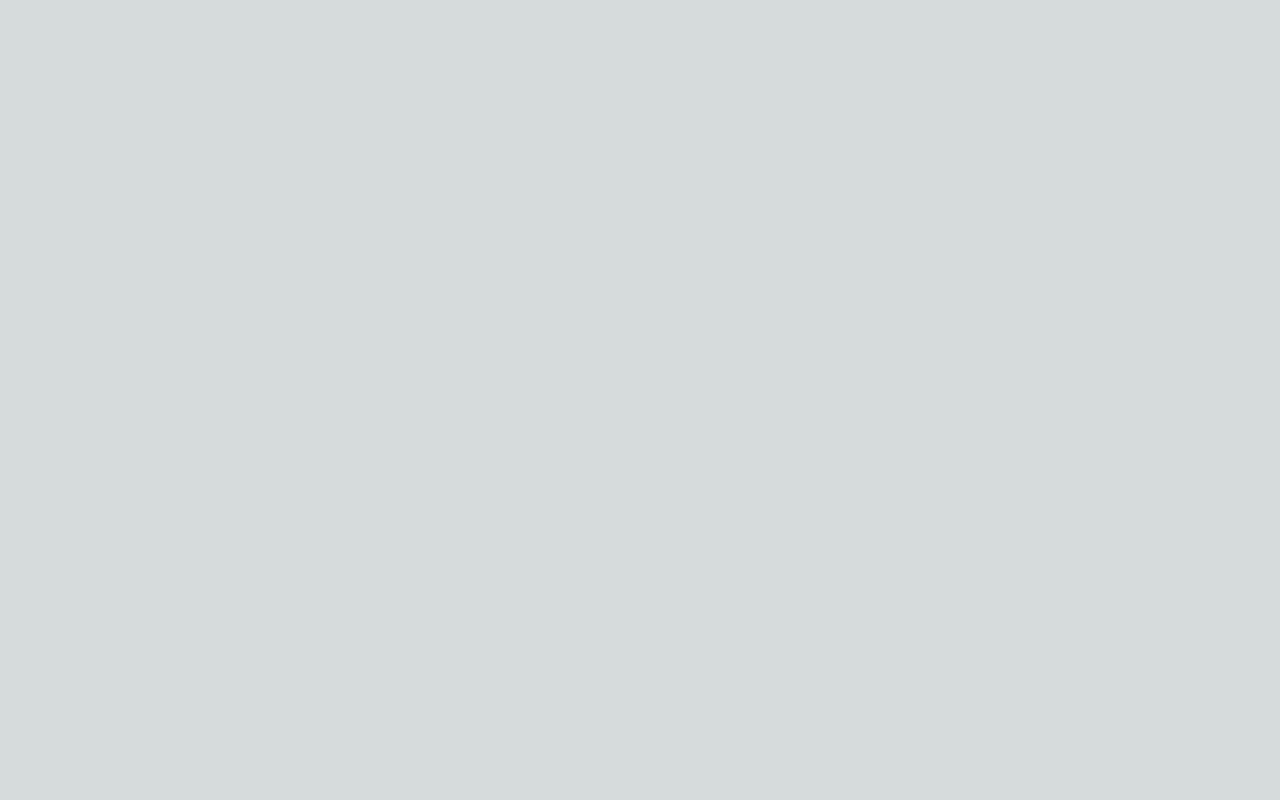
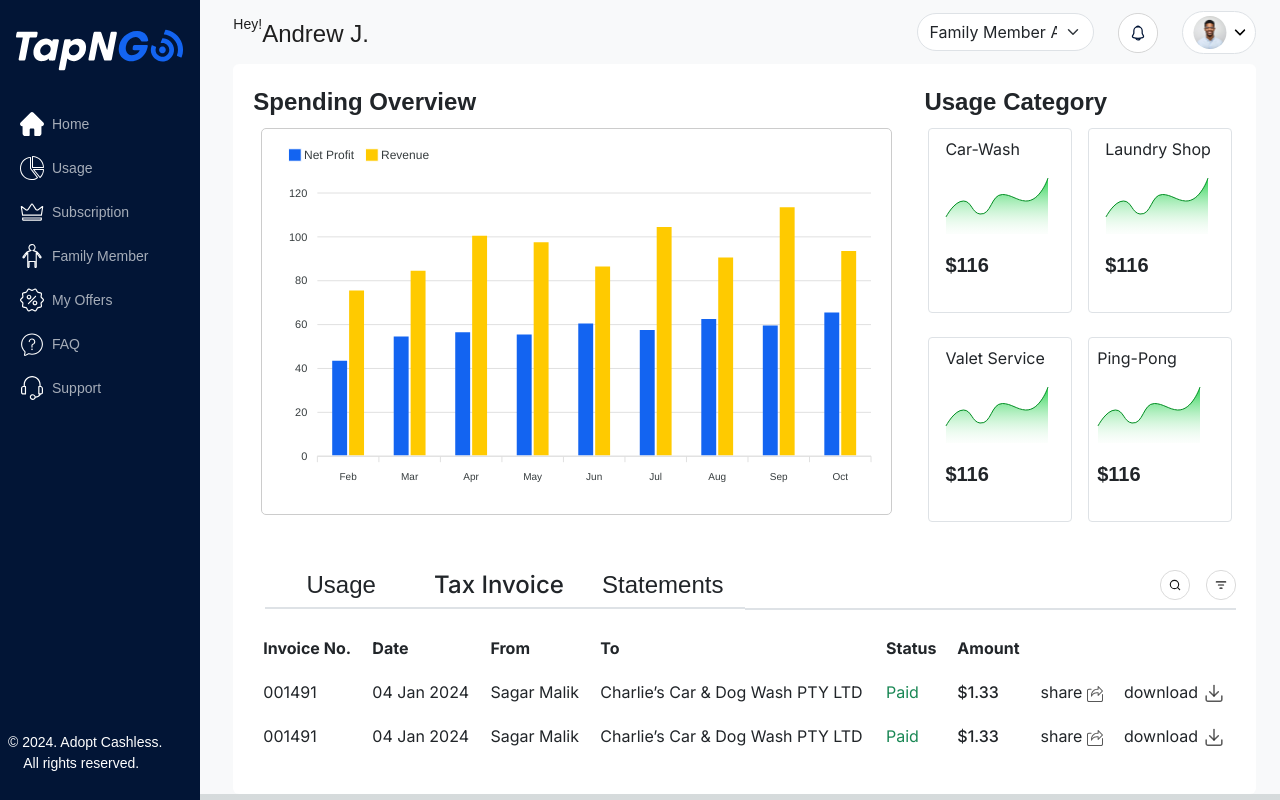
Before and after one commit to Abheerajput/tapngo, a Next.js app: page /Dashboard/Usages in a window 1280 px wide. Built offline with nearby package versions, Linux system fonts and the light colour scheme.

Commit message:
subcription-

```diff
--- a/src/app/Dashboard/Usages/page.tsx
+++ b/src/app/Dashboard/Usages/page.tsx
@@ -13,123 +13,122 @@ const Usages: React.FC = () => {
 
 
 
-//   const barSeries = [
-//     {
-//       name: 'Net Profit',
-//       data: [44, 55, 57, 56, 61, 58, 63, 60, 66],
-//       color: '#1364F1',
-//     },
-//     {
-//       name: 'Revenue',
-//       data: [76, 85, 101, 98, 87, 105, 91, 114, 94],
-//       color: '#FFCA00',
-//     },
-//   ];
+  const barSeries = [
+    {
+      name: 'Net Profit',
+      data: [44, 55, 57, 56, 61, 58, 63, 60, 66],
+      color: '#1364F1',
+    },
+    {
+      name: 'Revenue',
+      data: [76, 85, 101, 98, 87, 105, 91, 114, 94],
+      color: '#FFCA00',
+    },
+  ];
 
-//   const barOptions: ApexOptions = {
-//     chart: {
-//       type: 'bar',
-//       height: 356,
-//       toolbar: {
-//         show: false,
-//       },
-//     },
-//     plotOptions: {
-//       bar: {
-//         horizontal: false,
-//         columnWidth: '55%',
-//       },
-//     },
-//     dataLabels: {
-//       enabled: false,
-//     },
-//     stroke: {
-//       show: true,
-//       width: 2,
-//       colors: ['transparent'],
-//     },
-//     xaxis: {
-//       categories: ['Feb', 'Mar', 'Apr', 'May', 'Jun', 'Jul', 'Aug', 'Sep', 'Oct'],
-//       labels: {
-//         show: true,
-//         style: {
-//           fontSize: '10px',
-//         },
-//       },
-//     },
-//     fill: {
-//       opacity: 1,
-//     },
-//     tooltip: {
-//       y: {
-//         formatter: function (val) {
-//           return "$ " + val + " thousands";
-//         },
-//       },
-//     },
-//     annotations: {
-//       xaxis: [],
-//     },
-//     legend: {
-//       position: 'top',
-//       horizontalAlign: 'left',
-//     },
-//   };
+  const barOptions: ApexOptions = {
+    chart: {
+      type: 'bar',
+      height: 356,
+      toolbar: {
+        show: false,
+      },
+    },
+    plotOptions: {
+      bar: {
+        horizontal: false,
+        columnWidth: '55%',
+      },
+    },
+    dataLabels: {
+      enabled: false,
+    },
+    stroke: {
+      show: true,
+      width: 2,
+      colors: ['transparent'],
+    },
+    xaxis: {
+      categories: ['Feb', 'Mar', 'Apr', 'May', 'Jun', 'Jul', 'Aug', 'Sep', 'Oct'],
+      labels: {
+        show: true,
+        style: {
+          fontSize: '10px',
+        },
+      },
+    },
+    fill: {
+      opacity: 1,
+    },
+    tooltip: {
+      y: {
+        formatter: function (val) {
+          return "$ " + val + " thousands";
+        },
+      },
+    },
+    annotations: {
+      xaxis: [],
+    },
+    legend: {
+      position: 'top',
+      horizontalAlign: 'left',
+    },
+  };
 
-// if (typeof window == "undefined") {
-//    return;
-// }
 
   return (
-    // <Layout>
-    //   <div className='bg-white custom-padding rounded-2'>
-    //     <Row>
-    //       <Col xs={12} md={8}>
-    //         <span className='fs_24 fw-semibold red_ff text-dark'>Spending Overview</span>
-    //         <div className='p-2'>
-    //           <div className="chart-container">
-    //             <ReactApexChart options={barOptions} series={barSeries} type="bar" height={350} />
-    //           </div>
-    //         </div>
-    //       </Col>
-    //       <Col xs={12} lg={4}>
-    //         <span className='fs_24 fw-semibold red_ff text-dark'>Usage Category</span>
-    //         <Row xs={2} md={2} className="g-2">
-    //           <Col lg={6} xs={6} className="p-2">
-    //             <div className='border border-color ps-3 pt-2 p-3 text-dark'>
-    //               <p>Car-Wash</p>
-    //               <Image src={Group} alt="Car-Wash" />
-    //               <p className='fs_20 fw-semibold red_ff pt-3 text-dark'>$116</p>
-    //             </div>
-    //           </Col>
-    //           <Col lg={6} xs={6} className="p-2">
-    //             <div className='border text-dark border-color ps-3 pt-2 p-3 text-nowrap'>
-    //               <p>Laundry Shop</p>
-    //               <Image src={Group} alt="Laundry Shop" />
-    //               <p className='fs_20 fw-semibold red_ff pt-3 text-dark'>$116</p>
-    //             </div>
-    //           </Col>
-    //           <Col lg={6} xs={6} className="p-2">
-    //             <div className='border border-color ps-3 pt-2 p-3 text-dark text-nowrap'>
-    //               <p>Valet Service</p>
-    //               <Image src={Group} alt="Valet Service" />
-    //               <p className='fs_20 fw-semibold red_ff pt-3 text-dark'>$116</p>
-    //             </div>
-    //           </Col>
-    //           <Col lg={6} xs={6} className="p-2">
-    //             <div className='border border-color ps-2 pt-2 p-3 text-dark'>
-    //               <p>Ping-Pong</p>
-    //               <Image src={Group} alt="Ping-Pong" />
-    //               <p className='fs_20 fw-semibold red_ff pt-3 text-dark'>$116</p>
-    //             </div>
-    //           </Col>
-    //         </Row>
-    //       </Col>
-    //     </Row>
-    //     <UsagesList />
-    //   </div>
-    // </Layout>
-    <></>
+    <>
+
+    <Layout>
+      <div className='bg-white custom-padding rounded-2'>
+        <Row>
+          <Col xs={12} md={8}>
+            <span className='fs_24 fw-semibold red_ff text-dark'>Spending Overview</span>
+            <div className='p-2'>
+              <div className="chart-container">
+                <ReactApexChart options={barOptions} series={barSeries} type="bar" height={350} />
+              </div>
+            </div>
+          </Col>
+          <Col xs={12} lg={4}>
+            <span className='fs_24 fw-semibold red_ff text-dark'>Usage Category</span>
+            <Row xs={2} md={2} className="g-2">
+              <Col lg={6} xs={6} className="p-2">
+                <div className='border border-color ps-3 pt-2 p-3 text-dark'>
+                  <p>Car-Wash</p>
+                  <Image src={Group} alt="Car-Wash" />
+                  <p className='fs_20 fw-semibold red_ff pt-3 text-dark'>$116</p>
+                </div>
+              </Col>
+              <Col lg={6} xs={6} className="p-2">
+                <div className='border text-dark border-color ps-3 pt-2 p-3 text-nowrap'>
+                  <p>Laundry Shop</p>
+                  <Image src={Group} alt="Laundry Shop" />
+                  <p className='fs_20 fw-semibold red_ff pt-3 text-dark'>$116</p>
+                </div>
+              </Col>
+              <Col lg={6} xs={6} className="p-2">
+                <div className='border border-color ps-3 pt-2 p-3 text-dark text-nowrap'>
+                  <p>Valet Service</p>
+                  <Image src={Group} alt="Valet Service" />
+                  <p className='fs_20 fw-semibold red_ff pt-3 text-dark'>$116</p>
+                </div>
+              </Col>
+              <Col lg={6} xs={6} className="p-2">
+                <div className='border border-color ps-2 pt-2 p-3 text-dark'>
+                  <p>Ping-Pong</p>
+                  <Image src={Group} alt="Ping-Pong" />
+                  <p className='fs_20 fw-semibold red_ff pt-3 text-dark'>$116</p>
+                </div>
+              </Col>
+            </Row>
+          </Col>
+        </Row>
+        <UsagesList />
+      </div>
+    </Layout>
+    </>
   );
 };
 
```
Also changed, not shown: src/app/Dashboard/Subcriptiondashboard/page.tsx (+7 -6 lines).
